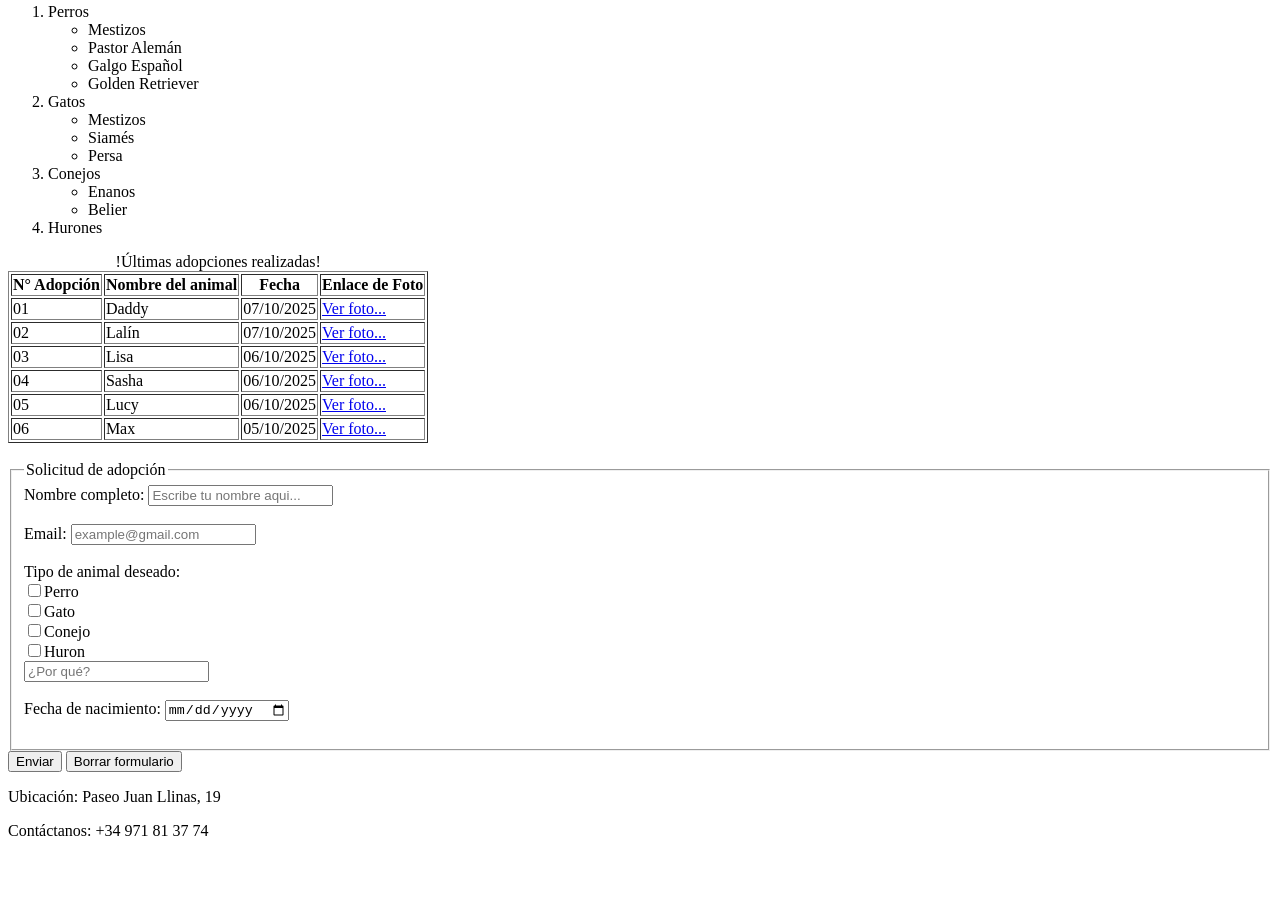
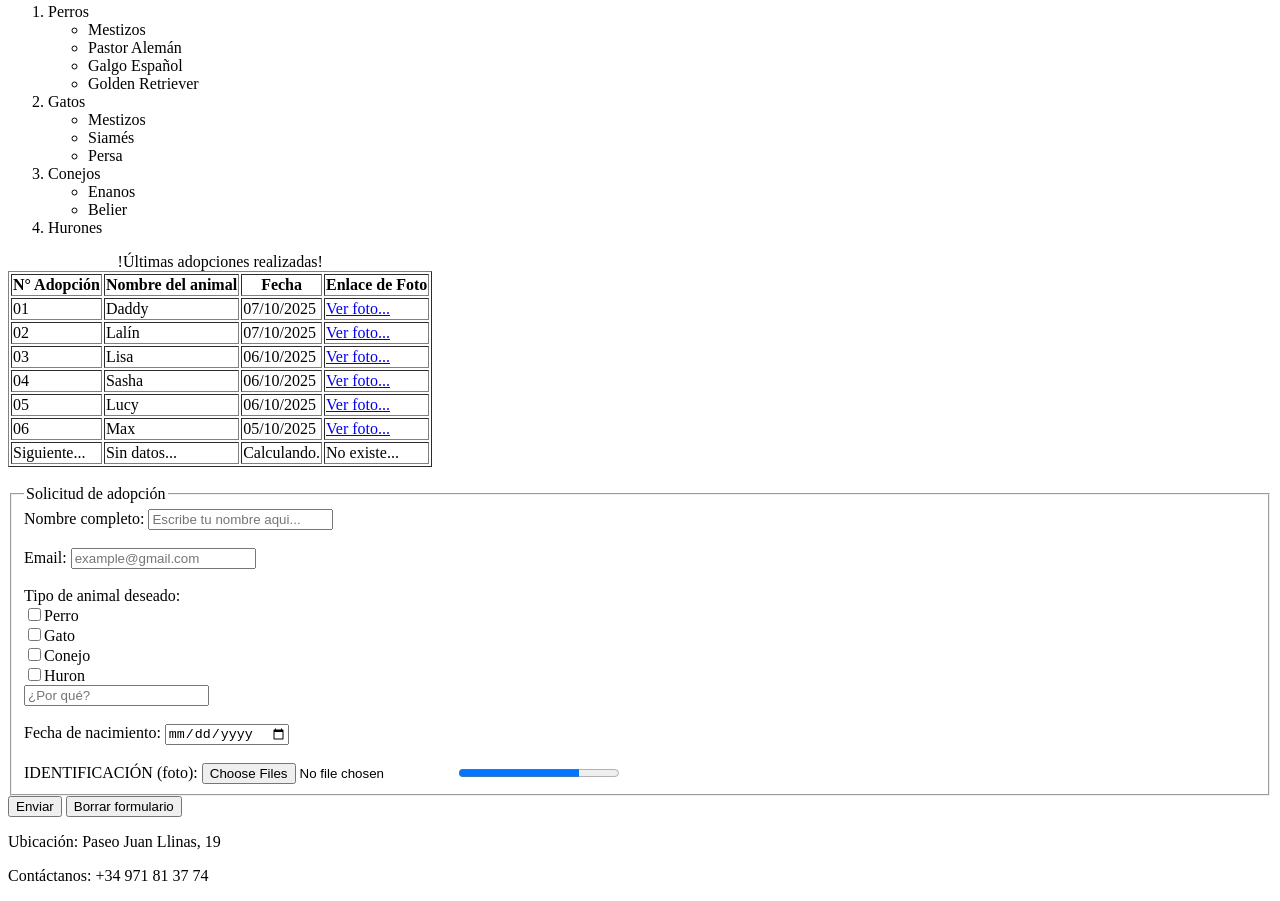
Before and after one commit to gabriel-qv/LDMarcas, a plain HTML site: page 1er proyecto html adopcion/index.html in a window 1280 px wide. Shown: the part 655-1556 px from the top of the page. Before the commit the page ends 1511 px from the top, so only its background shows below. Drawn offline with Linux system fonts and the light colour scheme.

Commit message:
Proyecto 3 y cambio de nombre a proyecto 1 Adopciones

```diff
--- a/1er proyecto html adopcion/adopcion.html
+++ b/1er proyecto html adopcion/index.html
@@ -109,6 +109,14 @@
                     target="_blank">Ver foto...</a></td>
             </tr>
         </tbody>
+        <tfoot>
+            <tr>
+                <td>Siguiente...</td>
+                <td>Sin datos...</td>
+                <td>Calculando.</td>
+                <td>No existe...</td>
+            </tr>
+        </tfoot>
     </table>
     </div>
 
@@ -137,6 +145,11 @@
                     <input type="date">
                 <br><br>
 
+                <label>IDENTIFICACIÓN (foto):</label>
+                    <input type="file" multiple required accept=".jpg, .jpeg, .png">
+                <progress value="75" max="100"></progress>
+
+
             </fieldset>
 
             <button type="submit">Enviar</button>
```
Also changed, not shown: 3er proyecto/index.html (added, +11 -0 lines).
